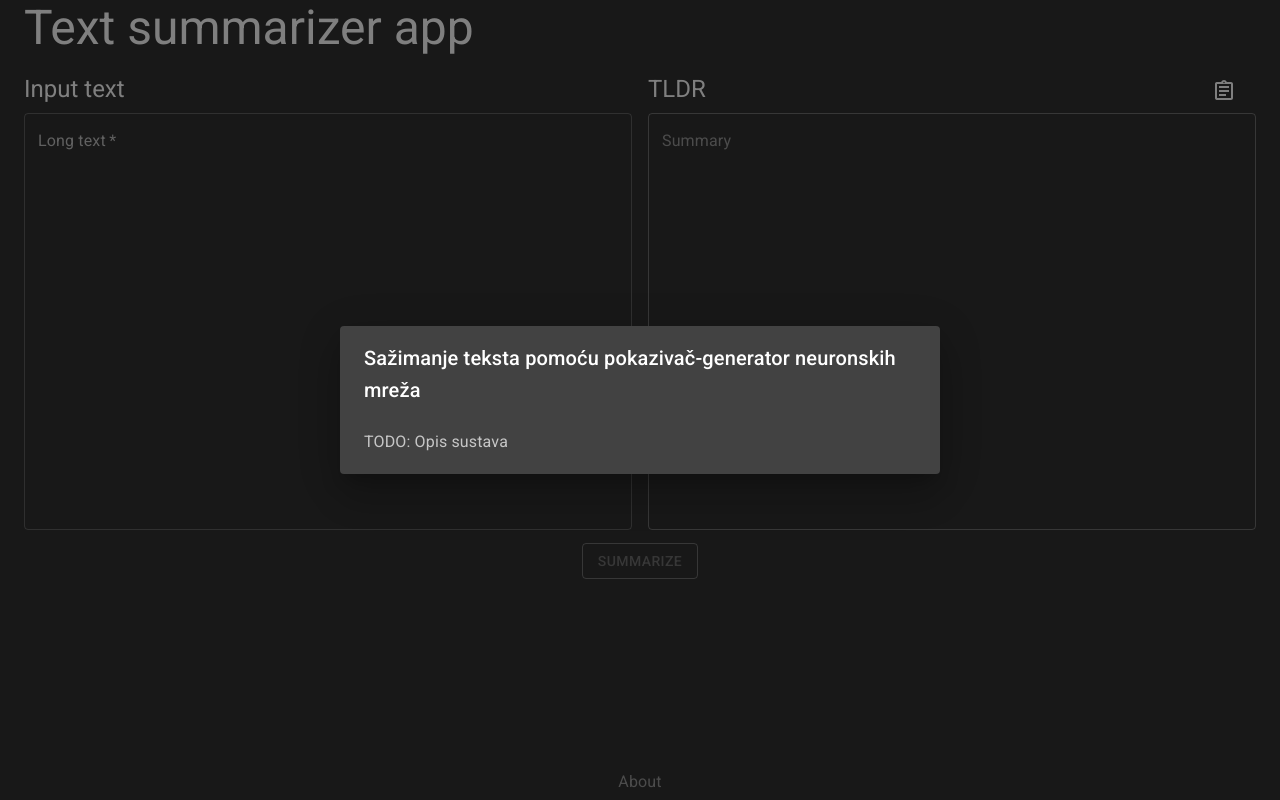
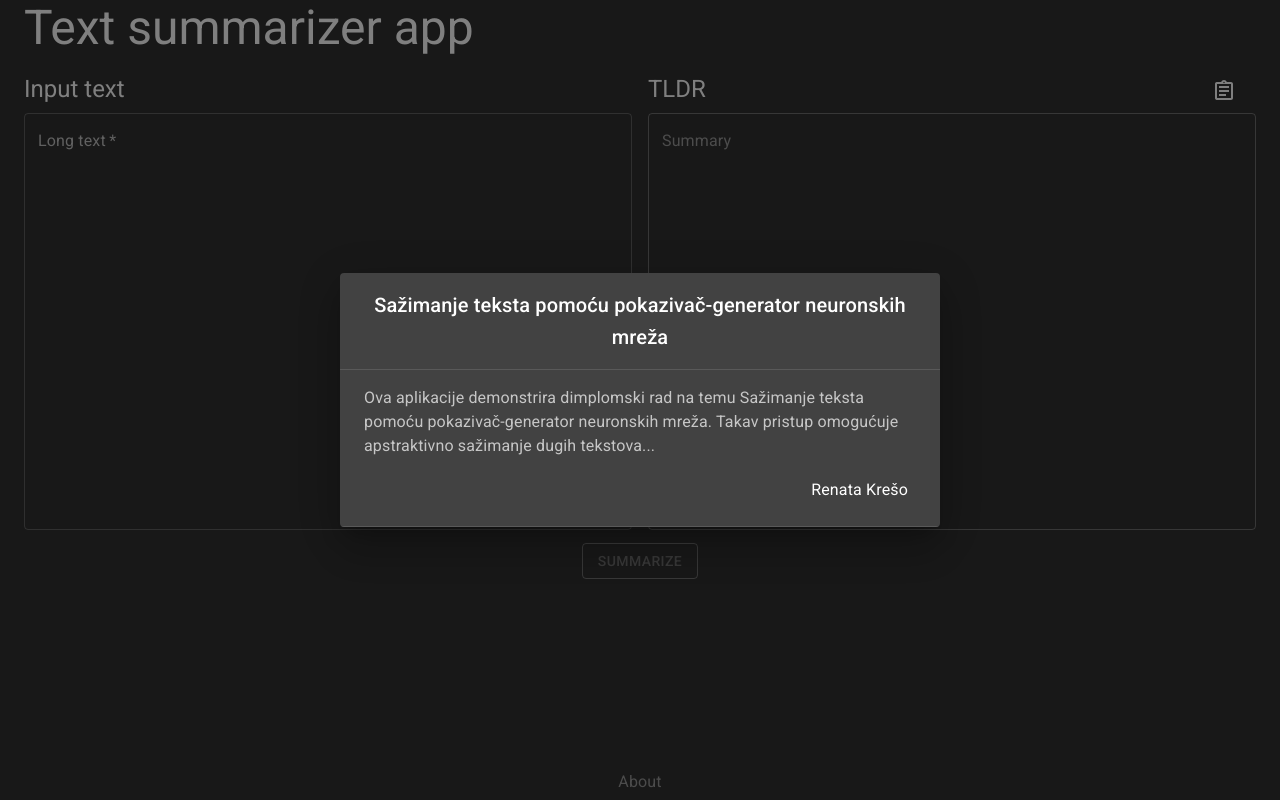
Before and after one commit to renata-kreso/summarizer-frontend, a React (Create React App) app: page / in a window 1280 px wide. Both pictures are taken after a click on the link "About". Built offline with nearby package versions, Linux system fonts and the light colour scheme.

Commit message:
Update: About

```diff
--- a/src/About.js
+++ b/src/About.js
@@ -0,0 +1,5 @@
+export const about = {
+    title: "Sažimanje teksta pomoću pokazivač-generator neuronskih mreža",
+    description: "Ova aplikacije demonstrira dimplomski rad na temu Sažimanje teksta pomoću pokazivač-generator neuronskih mreža. Takav pristup omogućuje apstraktivno sažimanje dugih tekstova...",
+    author: "Renata Krešo"
+}
--- a/src/App.css
+++ b/src/App.css
@@ -7,3 +7,6 @@
     text-align: center;
     opacity: 50%;
 }
+.about-centered {
+    text-align: center;
+}
--- a/src/App.js
+++ b/src/App.js
@@ -12,11 +12,13 @@ import Dialog from '@material-ui/core/Dialog';
 import DialogContent from '@material-ui/core/DialogContent';
 import DialogContentText from '@material-ui/core/DialogContentText';
 import DialogTitle from '@material-ui/core/DialogTitle';
+import DialogActions from '@material-ui/core/DialogActions';
 import Slide from '@material-ui/core/Slide';
 import Link from '@material-ui/core/Link';
 import axios from 'axios';
 
 import './App.css';
+import { about } from './About.js';
 
 const darkTheme = unstable_createMuiStrictModeTheme({
   palette: {
@@ -127,12 +129,16 @@ function App() {
           onClose={handleClose}
           aria-labelledby="alert-dialog-slide-title"
           aria-describedby="alert-dialog-slide-description"
+          className="about"
         >
-          <DialogTitle id="alert-dialog-slide-title">{"Sažimanje teksta pomoću pokazivač-generator neuronskih mreža"}</DialogTitle>
-          <DialogContent>
+          <DialogTitle id="alert-dialog-slide-title" className="about-centered">{about.title}</DialogTitle>
+          <DialogContent dividers={true}>
             <DialogContentText id="alert-dialog-slide-description">
-              TODO: Opis sustava
-          </DialogContentText>
+              {about.description}
+            </DialogContentText>
+            <DialogActions>
+              <Typography>{about.author}</Typography>
+            </DialogActions>
           </DialogContent>
         </Dialog>
       </Container>
```
